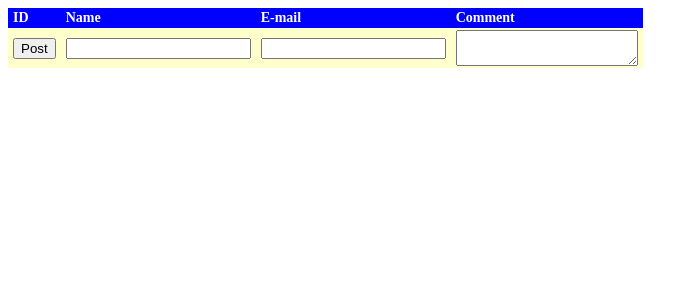
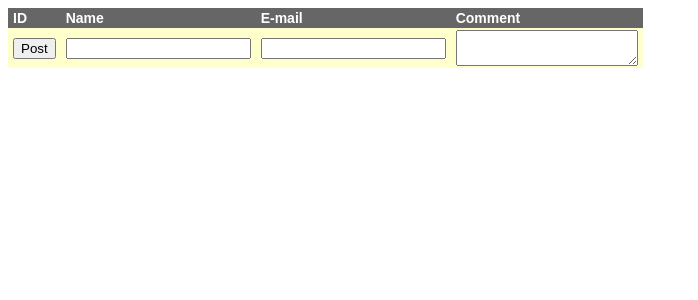
Before and after one commit to bryanfriedman/simple-bb-demo, a PHP site: page /list.php in a window 1280 px wide. Shown: the top 300 px of the page, without its empty margins (0-698 px from the left). Run offline with PHP 8.4, Linux system fonts and the light colour scheme; data that the repository does not hold is empty.

Commit message:
Changed styles back.

```diff
--- a/style.css
+++ b/style.css
@@ -4,7 +4,7 @@ table {
 
 table, th, td {
     border: 0px;
-    font-family: "Times New Roman", Helvetica, sans-serif;
+    font-family: Arial, Helvetica, sans-serif;
     font-size:14px;
 }
 
@@ -14,11 +14,11 @@ td, th {
 }
 
 tr:nth-child(odd) {
-    background-color:red;
+    background-color:#E0E0E0;
 }
 
 tr:nth-child(1) {
-    background-color:blue;
+    background-color:#666;
     color:#FFF;
     font-weight:bold;
 }
```
